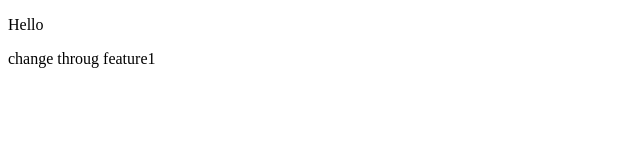
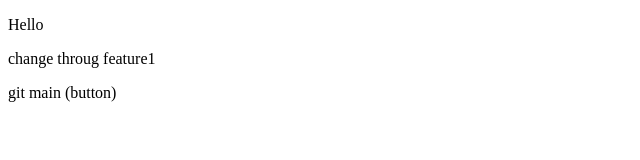
Before and after one commit to vivekpatel200/Git_hub_learn, a plain HTML site: page index.html in a window 1280 px wide. Shown: the whole page, without its empty margins (0-640 px from the left). Drawn offline with Linux system fonts and the light colour scheme.

Commit message:
add in main

```diff
--- a/index.html
+++ b/index.html
@@ -8,5 +8,6 @@
 <body>
     <p>Hello</p>
     <p>change throug feature1</p>
+    <p>git main (button)</p>
 </body>
 </html>
```
